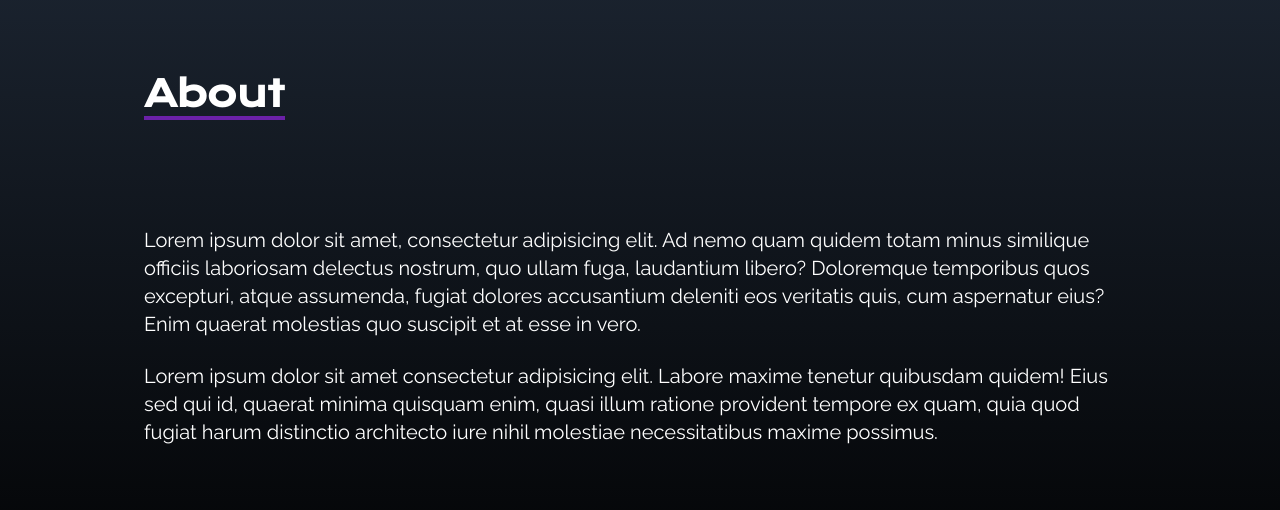
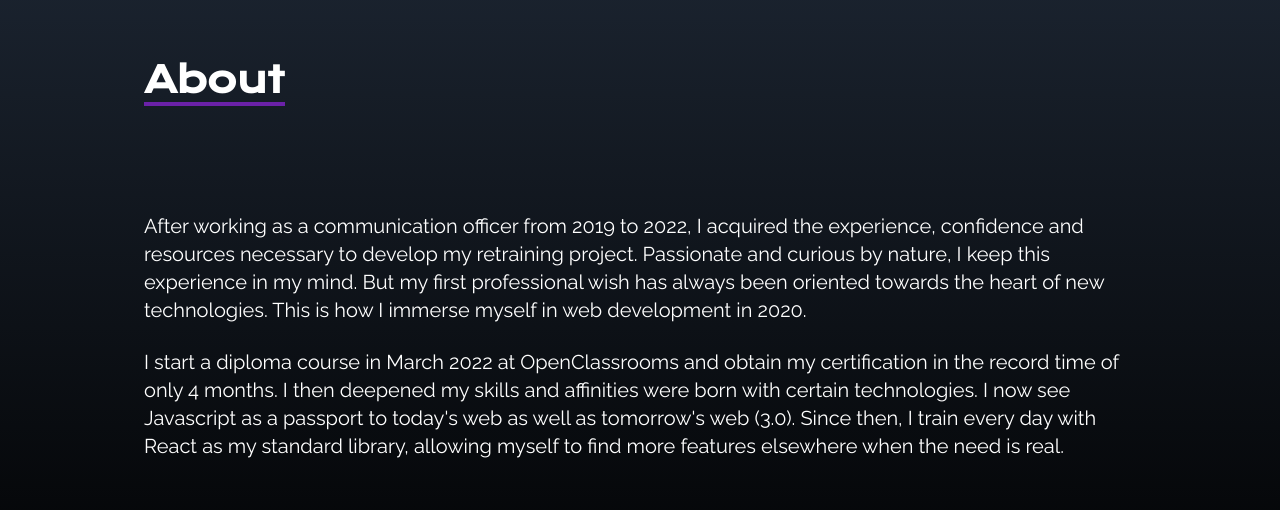
Before and after one commit to Arnaud293/Portfolio_Alt293, a React (Create React App) app: page / in a window 1280 px wide. Shown: the part 940-1450 px from the top of the page. Built offline with nearby package versions, Linux system fonts and the light colour scheme.

Commit message:
map over text for about part with animation

```diff
--- a/src/components/About.jsx
+++ b/src/components/About.jsx
@@ -1,28 +1,31 @@
 import React from "react";
+import { TypingText, TypingTextBis } from "./TextCustom";
+import { AboutOne, AboutTwo } from "../constants";
+import { staggerContainer } from "../utils/motion";
+import { motion } from "framer-motion";
 
 function About() {
   return (
-    <div name="about" className="w-full h-screen bg-gradient-to-b from-gray-800 to-black text-white">
+    <div
+      name="about"
+      className="w-full h-screen bg-gradient-to-b from-gray-800 to-black text-white"
+    >
       <div className="max-w-screen-lg p-4 mx-auto flex flex-col justify-center w-full h-full">
-            <div className="pb-8">
-            <p className="text-4xl font-bold font-signature inline border-b-4 border-purple-800">About</p>
-            </div>
-            <p className="text-xl mt-20">
-            Lorem ipsum dolor sit amet, consectetur adipisicing elit. Ad nemo quam
-            quidem totam minus similique officiis laboriosam delectus nostrum, quo
-            ullam fuga, laudantium libero? Doloremque temporibus quos excepturi,
-            atque assumenda, fugiat dolores accusantium deleniti eos veritatis
-            quis, cum aspernatur eius? Enim quaerat molestias quo suscipit et at
-            esse in vero.
-            </p>
-            <br />
-            <p className="text-xl">
-            Lorem ipsum dolor sit amet consectetur adipisicing elit. Labore maxime
-            tenetur quibusdam quidem! Eius sed qui id, quaerat minima quisquam
-            enim, quasi illum ratione provident tempore ex quam, quia quod fugiat
-            harum distinctio architecto iure nihil molestiae necessitatibus maxime
-            possimus.
-            </p>
+        <div className="pb-8">
+          <p className="text-4xl font-bold font-signature inline border-b-4 border-purple-800">
+            About
+          </p>
+        </div>
+        <motion.div
+          variants={staggerContainer}
+          initial="hidden"
+          whileInView="show"
+          viewport={{ once: false, mount: 0.25 }}
+        >
+          <TypingText text={AboutOne} />
+          <br />
+          <TypingTextBis text={AboutTwo} />
+        </motion.div>
       </div>
     </div>
   );
```
